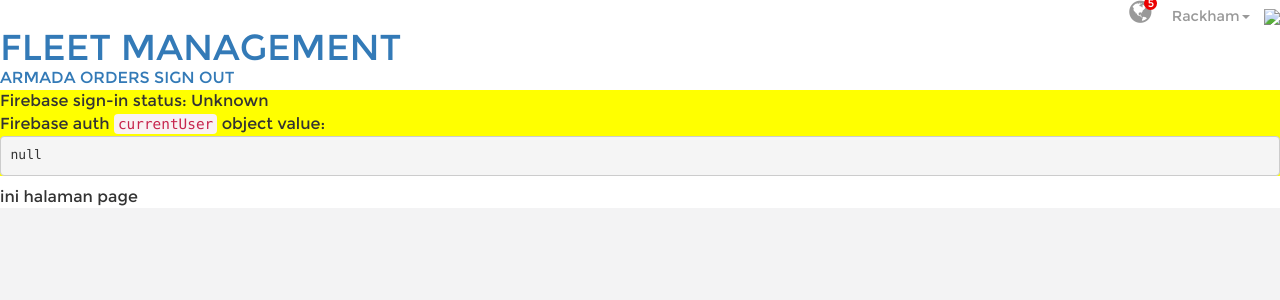
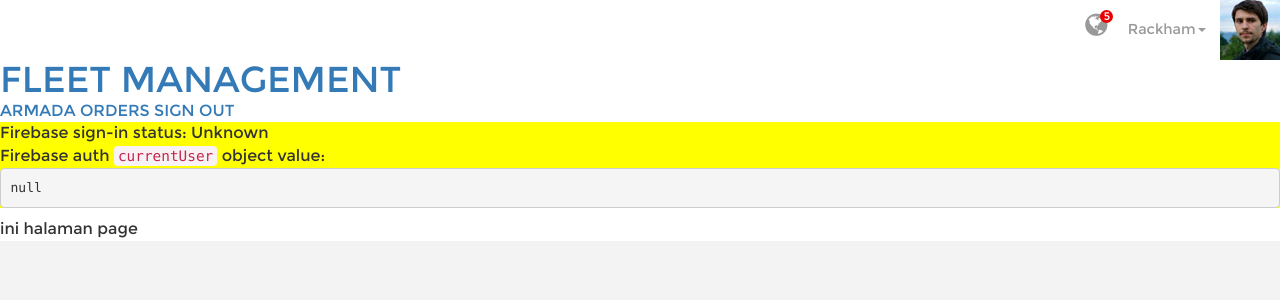
Before and after one commit to kemtol/indorentbus, a Jekyll site: the page built from laman/home.html, in a window 1280 px wide. Shown: the top 300 px of the page. Built offline with Jekyll 4.4.1, drawn with Linux system fonts in a browser that asks for light colours; nearby versions of some CDN libraries; Markdown is read by kramdown in place of the engine named in the settings; comment, search, counter and statistics services are not loaded.

Commit message:
Update default.html

```diff
--- a/_layouts/default.html
+++ b/_layouts/default.html
@@ -114,7 +114,7 @@
               </ul>
             </li>
         <li class="dropdown">
-              <a href="#" class="dropdown-toggle dropdown-at" data-toggle="dropdown"><span class=" name-caret">Rackham<i class="caret"></i></span><img src="images/wo.jpg"></a>
+              <a href="#" class="dropdown-toggle dropdown-at" data-toggle="dropdown"><span class=" name-caret">Rackham<i class="caret"></i></span><img src="{{ site.url }}/images/wo.jpg"></a>
               <ul class="dropdown-menu " role="menu">
                 <li><a href="profile.html"><i class="fa fa-user"></i>Edit Profile</a></li>
                 <li><a href="inbox.html"><i class="fa fa-envelope"></i>Inbox</a></li>
```
